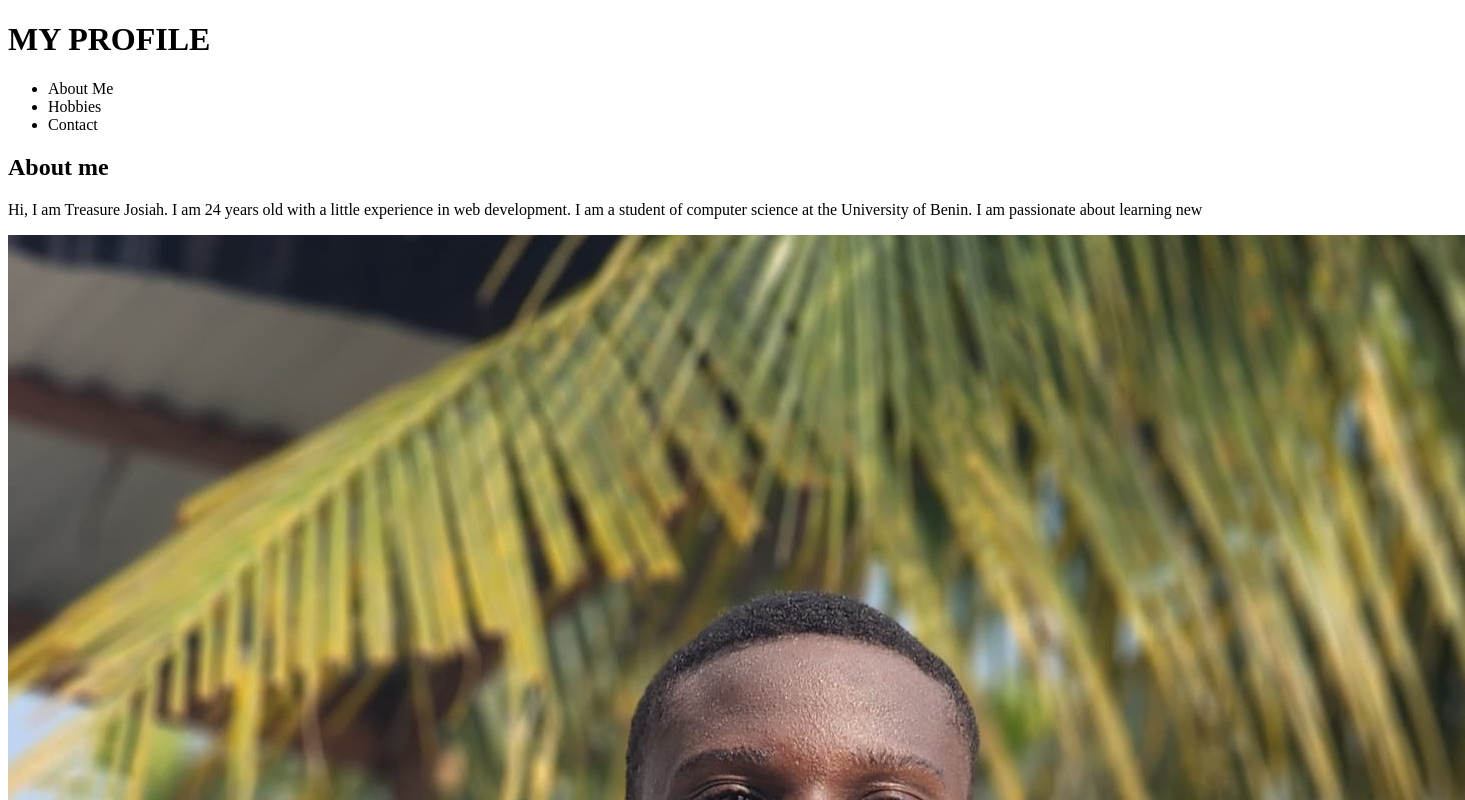
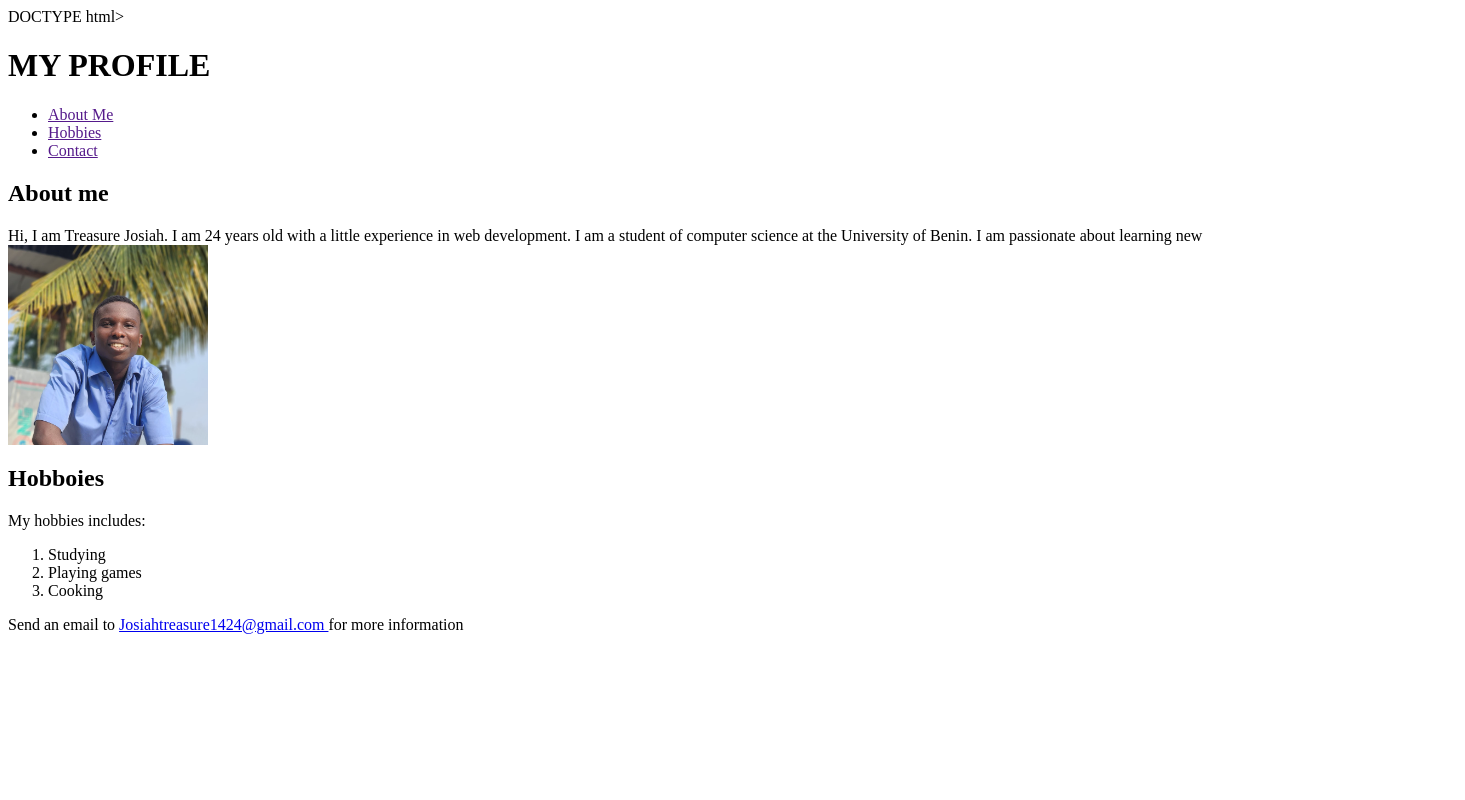
Before and after one commit to Trenareal/About-me-, a plain HTML site: page index.html in a window 1280 px wide. Shown: the top 800 px of the page, 1465 px wide, since content can reach past the window. Drawn offline with Linux system fonts and the light colour scheme.

Commit message:
Update index.html

```diff
--- a/index.html
+++ b/index.html
@@ -1,4 +1,4 @@
-<!DOCTYPE html>
+DOCTYPE html>
 <html lang="en">
 <head>
     <meta charset="UTF-8">
@@ -10,18 +10,18 @@
         <h1>MY PROFILE</h1>
         <nav>
             <ul>
-                <li>About Me</li>
-                <li>Hobbies</li>
-                <li>Contact</li>
+                <li ><a href="">About Me</a></li>
+                <li><a href="">Hobbies</a></li>
+                <li><a href="">Contact</a></li>
             </ul>
         </nav>
     </header>
-    <div>
+    <main>
         <h2>About me</h2>
-        <p>Hi, I am Treasure Josiah. I am 24 years old with a little experience in web development.
+        <article>Hi, I am Treasure Josiah. I am 24 years old with a little experience in web development.
             I am a student of computer science at the University of Benin. I am passionate about learning new
-        </p>
-        <img src="IMG-20250102-WA0064.jpg" alt="My picture">
+        </article>
+        <img src="IMG-20250102-WA0064.jpg" alt="My picture" width="200" height="200">
         <h2>Hobboies</h2>
         <p>My hobbies includes:</p>
         <ol>
@@ -29,13 +29,11 @@
             <li>Playing games</li>
             <li>Cooking</li>
         </ol>
-    </div>
+    </main>
     <footer>
         <p>Send an email to
             <a href="Josiahtreasure1424@gmail.com">Josiahtreasure1424@gmail.com
                 </a> for more information</p>
-            </a>
-        </p>
     </footer>
 </body>
 </html>
```
